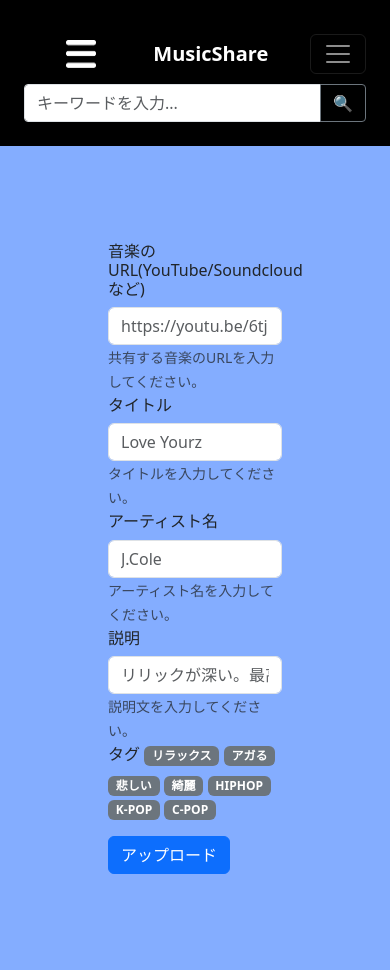
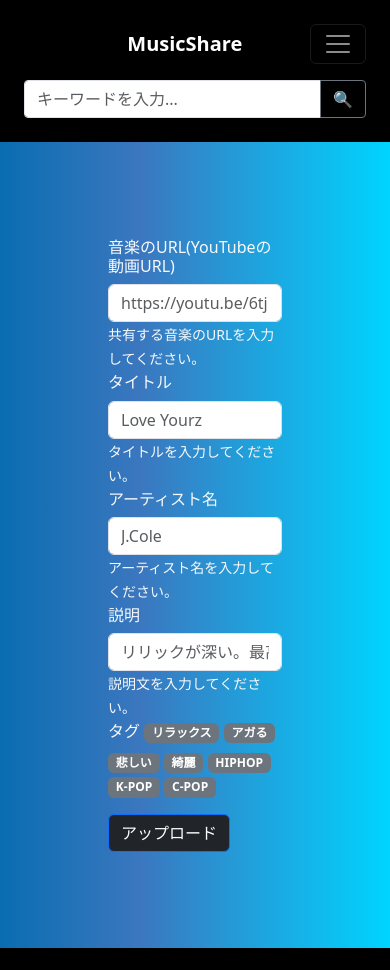
Before and after one commit to koutamanto/musicSharingService, a Flask app: page /upload in a window 390 px wide. After the commit the page ends 948 px from the top, so only its background shows below. Run offline with Flask 3, Linux system fonts and the light colour scheme.

Commit message:
レスポンシブ化

```diff
--- a/musicSharingService 2/musicSharingService/musicSharingService 2/musicSharingService/app.py
+++ b/musicSharingService 2/musicSharingService/musicSharingService 2/musicSharingService/app.py
@@ -73,4 +73,4 @@ def upload():
         return redirect(f"/music/{music_id}")
 
 if __name__ == "__main__":
-    app.run(host="0.0.0.0", port=5000, debug=True)
+    app.run(host="0.0.0.0", port=80, debug=True)
--- a/musicSharingService 2/musicSharingService/musicSharingService 2/musicSharingService/static/script/css/index.css
+++ b/musicSharingService 2/musicSharingService/musicSharingService 2/musicSharingService/static/script/css/index.css
@@ -146,3 +182,7 @@ section h3 {
 section.new-music {
     padding: 5vh;
 }
+
+#uploadForm h6, #uploadForm small {
+    color: white;
+}
--- a/musicSharingService 2/musicSharingService/musicSharingService 2/musicSharingService/static/script/css/style.css
+++ b/musicSharingService 2/musicSharingService/musicSharingService 2/musicSharingService/static/script/css/style.css
@@ -1,6 +1,3 @@
-h4.title {
-    width: 350px;
-}
 .glass {
     background-image: repeating-linear-gradient(to right, rgba(255,255,255,.04) 0%, rgba(0,0,0,.39) 49%, rgba(255,255,255,.27) 100%);
     backdrop-filter: blur(10px);
--- a/musicSharingService 2/musicSharingService/musicSharingService 2/musicSharingService/templates/base.html
+++ b/musicSharingService 2/musicSharingService/musicSharingService 2/musicSharingService/templates/base.html
@@ -10,7 +10,9 @@
 
     <style>
         body{
-        background-color:rgb(132, 173, 255);
+            background: rgb(10,109,177);
+            background: linear-gradient(90deg, rgba(10,109,177,1) 0%, rgba(59,119,191,1) 36%, rgba(0,212,255,1) 100%);
+        /* background-color:rgb(132, 173, 255); */
         }
     </style>
 </head>
--- a/musicSharingService 2/musicSharingService/musicSharingService 2/musicSharingService/templates/components/header.html
+++ b/musicSharingService 2/musicSharingService/musicSharingService 2/musicSharingService/templates/components/header.html
@@ -17,7 +17,7 @@
         </nav>
     </div>
     <header>
-        <div class="container">
+        <div class="container d-none d-md-block">
             <div class="hamburger" id="open_nav">
                 <img src="../../static/image/UI/hamburger.png" alt="Menu">
             </div>
@@ -28,6 +28,11 @@
             aria-controls="collapsibleNavId" aria-expanded="false" aria-label="Toggle navigation">
             <span class="navbar-toggler-icon"></span>
         </button>
+        <div class="input-group search-bar mt-3">
+            <input type="text" class="form-control" placeholder="キーワードを入力..." aria-label="キーワード検索"
+                aria-describedby="search-button" id="search-text">
+            <button class="btn btn-outline-secondary" type="button" id="search-button">🔍</button>
+        </div>
         <div class="collapse navbar-collapse" id="collapsibleNavId">
             <!--
         <ul class="navbar-nav mr-auto mt-2 mt-lg-0">
@@ -44,10 +49,4 @@
             <button class="btn btn-outline-success my-2 my-sm-0" type="submit">Search</button>
         </form> -->
         </div>
-
-        <div class="input-group search-bar">
-            <input type="text" class="form-control" placeholder="キーワードを入力..." aria-label="キーワード検索"
-                aria-describedby="search-button" id="search-text">
-            <button class="btn btn-outline-secondary" type="button" id="search-button">🔍</button>
-        </div>
 </nav>
--- a/musicSharingService 2/musicSharingService/musicSharingService 2/musicSharingService/templates/upload.html
+++ b/musicSharingService 2/musicSharingService/musicSharingService 2/musicSharingService/templates/upload.html
@@ -4,25 +4,25 @@
 {% endblock %}
 {% block content%}
 <form action="/upload" method="post" class="p-5">
-  <div class="form-group p-5">
-    <label for="url"><h6>音楽のURL(YouTube/Soundcloudなど)</h6></label>
+  <div class="form-group p-5" id="uploadForm">
+    <label for="url"><h6 class="text-light">音楽のURL(YouTubeの動画URL)</h6></label>
     <input type="text" name="url" id="url" class="form-control" aria-describedby="helpUrl" placeholder="https://youtu.be/6tjlU4w4fSo?si=5K0gaJoab5g5W1eL" required>
-    <small id="helpUrl" class="text-muted">共有する音楽のURLを入力してください。</small>
+    <small id="helpUrl" class="text-light">共有する音楽のURLを入力してください。</small>
     <br>
-    <label for="title"><h6>タイトル</h6></label>
+    <label for="title"><h6 class="text-light">タイトル</h6></label>
     <input type="text" name="title" id="title" class="form-control" aria-describedby="helpTitle" placeholder="Love Yourz" required>
-    <small id="helpTitle" class="text-muted">タイトルを入力してください。</small>
+    <small id="helpTitle" class="text-light">タイトルを入力してください。</small>
     <br>
-    <label for="artist"><h6>アーティスト名</h6></label>
+    <label for="artist"><h6 class="text-light">アーティスト名</h6></label>
     <input type="text" name="artist" id="artist" class="form-control" aria-describedby="helpArtist" placeholder="J.Cole" required>
-    <small id="helpArtist" class="text-muted">アーティスト名を入力してください。</small>
+    <small id="helpArtist" class="text-light">アーティスト名を入力してください。</small>
     <br>
-    <label for="description"><h6>説明</h6></label>
+    <label for="description"><h6 class="text-light">説明</h6></label>
     <input type="text" name="description" id="description" class="form-control" aria-describedby="helpDescription" placeholder="リリックが深い。最高です。" required>
-    <small id="helpDescription" class="text-muted">説明文を入力してください。</small>
+    <small id="helpDescription" class="text-light">説明文を入力してください。</small>
     <br>
     <label for="tags">
-      <h6>タグ</h6>
+      <h6 class="text-light">タグ</h6>
     </label>
     <input name="tags" id="tags" type="hidden">
       <span class="badge text-bg-secondary" value="リラックス" onclick='if(!document.getElementById("tags").value.includes(this.innerHTML.replace("\n", ""))){document.getElementById("tags").value = document.getElementById("tags").value + this.innerHTML.replace("\n", "") + ",";this.classList.replace("text-bg-secondary", "text-bg-primary");}else {document.getElementById("tags").value = document.getElementById("tags").value - this.innerHTML.replace("\n", "");this.classList.replace("text-bg-primary", "text-bg-secondary");}'>リラックス</span>
@@ -33,7 +33,7 @@
       <span class="badge text-bg-secondary" value="K-POP" onclick='if(!document.getElementById("tags").value.includes(this.innerHTML.replace("\n", ""))){document.getElementById("tags").value = document.getElementById("tags").value + this.innerHTML.replace("\n", "") + ",";this.classList.replace("text-bg-secondary", "text-bg-primary");}else {document.getElementById("tags").value = document.getElementById("tags").value - this.innerHTML.replace("\n", "");this.classList.replace("text-bg-primary", "text-bg-secondary");}'>K-POP</span>
       <span class="badge text-bg-secondary" value="C-POP" onclick='if(!document.getElementById("tags").value.includes(this.innerHTML.replace("\n", ""))){document.getElementById("tags").value = document.getElementById("tags").value + this.innerHTML.replace("\n", "") + ",";this.classList.replace("text-bg-secondary", "text-bg-primary");}else {document.getElementById("tags").value = document.getElementById("tags").value - this.innerHTML.replace("\n", "");this.classList.replace("text-bg-primary", "text-bg-secondary");}'>C-POP</span>
     <br>
-    <button type="submit" class="btn btn-primary mt-3">アップロード</button>
+    <button type="submit" class="btn btn-primary bg-dark mt-3">アップロード</button>
   </div>
 </form>
 {% endblock%}
```
Also changed, not shown: other parts of musicSharingService 2/musicSharingService/musicSharingService 2/musicSharingService/static/script/css/index.css (+36 -0 lines), musicSharingService 2/musicSharingService/musicSharingService 2/musicSharingService/templates/index.html (+6 -5 lines).
